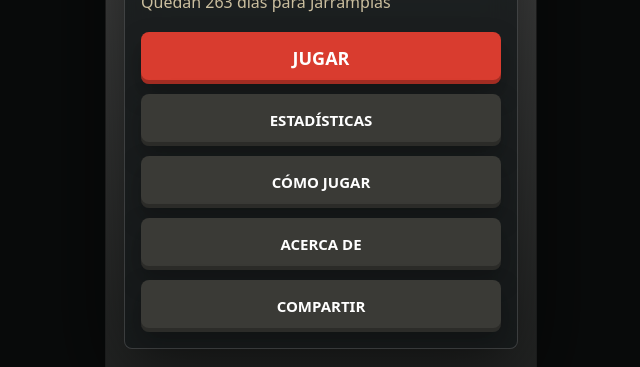
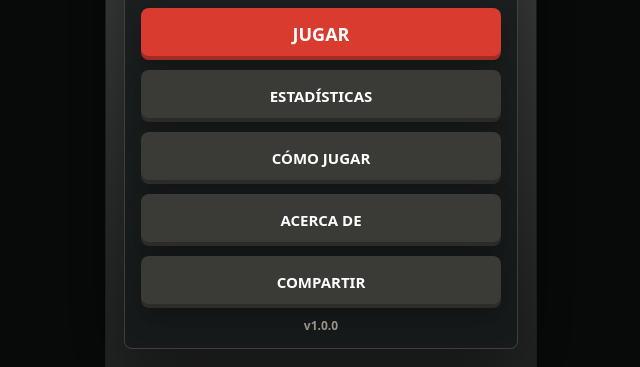
Before and after one commit to jalonsomerchan/jarramplas-el-juego, a plain HTML site: page index.html in a window 1280 px wide. Shown: the part 433-800 px from the top of the page, without its empty margins (319-959 px from the left). Drawn offline with Linux system fonts and the light colour scheme; files whose address does not match are found by name.

Commit message:
Add version number

```diff
--- a/config.js
+++ b/config.js
@@ -1,3 +1,5 @@
+export const APP_VERSION = "1.0.0";
+
 export const difficultyConfig = {
   day18Evening: { label: "18 por la tarde", shareLabel: "18 de Enero por la tarde", meta: "Sin gente", people: 0, crowdThrow: 1.8, speed: 0.8 },
   day19Morning: { label: "19 por la mañana", shareLabel: "19 de Enero por la mañana", meta: "Fácil", people: 4, crowdThrow: 1.45, speed: 0.86 },
--- a/game.js
+++ b/game.js
@@ -1,5 +1,6 @@
 import { createEventTracker, initAnalytics } from "./analytics.js";
 import {
+  APP_VERSION,
   difficultyConfig,
   gameTypeConfig,
   impactEffectConfig,
@@ -35,6 +36,7 @@ const loadingBar = document.getElementById("loadingBar");
 const loadingProgress = loadingScreen?.querySelector(".loading-bar");
 const playButton = document.getElementById("playButton");
 const jarramplasCountdownEl = document.getElementById("jarramplasCountdown");
+const gameVersionEl = document.getElementById("gameVersion");
 const scenarioOptions = document.getElementById("scenarioOptions");
 const screens = {
   start: document.getElementById("start"),
@@ -1294,6 +1296,7 @@ window.addEventListener("mouseup", onPointerEnd);
 window.addEventListener("resize", resize);
 
 updateJarramplasCountdown();
+if (gameVersionEl) gameVersionEl.textContent = `v${APP_VERSION}`;
 resize();
 loadAssets().catch((error) => {
   console.error(error);
--- a/index.html
+++ b/index.html
@@ -85,6 +85,7 @@
           <button class="secondary" id="aboutButton" type="button">Acerca de</button>
           <button class="secondary" id="shareButton" type="button">Compartir</button>
         </div>
+        <p class="version-label" id="gameVersion">v1.0.0</p>
       </div>
     </section>
 
--- a/styles.css
+++ b/styles.css
@@ -248,6 +248,15 @@ h2 {
   line-height: 1.35;
 }
 
+.version-label {
+  margin-top: 12px;
+  color: rgba(255, 246, 223, 0.56);
+  font-size: 12px;
+  font-weight: 800;
+  line-height: 1;
+  text-align: center;
+}
+
 button {
   width: 100%;
   min-height: 52px;
```
